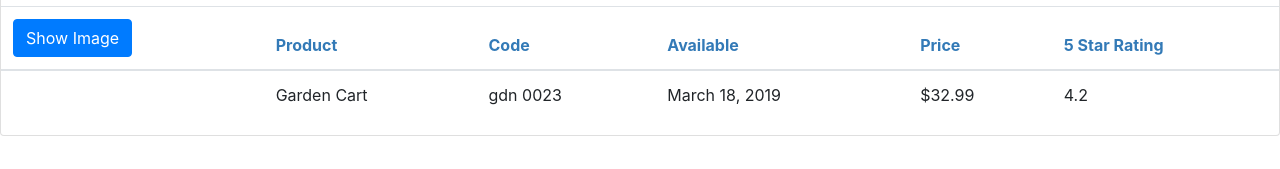
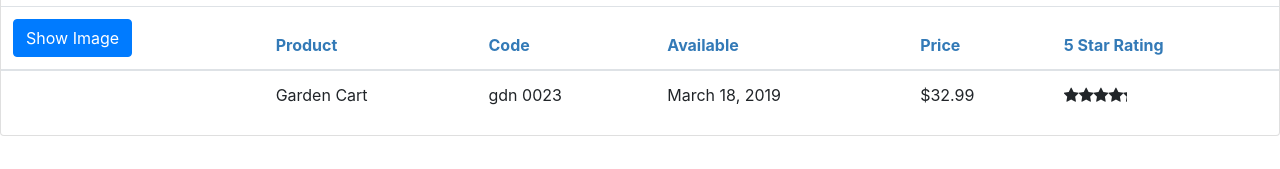
Before and after one commit to ashirk2013/APM, an Angular app: page / in a window 1280 px wide. Shown: the part 222-391 px from the top of the page. Built offline with nearby package versions, Linux system fonts and the light colour scheme.

Commit message:
add nested star rating

```diff
--- a/src/app/app.module.ts
+++ b/src/app/app.module.ts
@@ -5,12 +5,14 @@
 import { AppComponent } from './app.component';
 import { ProductListComponent } from './products/product-list.component';
 import { ConvertToSpacesPipe } from './shared/convert-to-spaces.pipe';
+import { StarComponent } from './shared/star.component';
 
 @NgModule({
   declarations: [
     AppComponent,
     ProductListComponent,
-    ConvertToSpacesPipe
+    ConvertToSpacesPipe,
+    StarComponent
   ],
   imports: [
     BrowserModule,
--- a/src/app/products/product-list.component.html
+++ b/src/app/products/product-list.component.html
@@ -46,7 +46,7 @@
                     <td>{{product.productCode | lowercase | convertToSpaces:'-' }}</td>
                     <td>{{product.releaseDate}}</td>
                     <td>{{product.price | currency:'USD':symbol:'1.2-2' }}</td>
-                    <td>{{product.starRating}}</td>
+                    <td><pm-star [rating]='product.starRating'></pm-star></td>
                 </tr>
             </tbody>
         </table>
--- /dev/null
+++ b/src/app/shared/star.component.ts
@@ -0,0 +1,15 @@
+import { Component, OnChanges, Input } from '@angular/core';
+
+@Component({
+    selector: 'pm-star',
+    templateUrl: './star.component.html',
+    styleUrls: ['./star.component.css']
+})
+export class StarComponent implements OnChanges {
+    @Input() rating: number;
+    starWidth: number;
+
+    ngOnChanges(): void {
+        this.starWidth = this.rating * 75 / 5
+    }
+}
```
